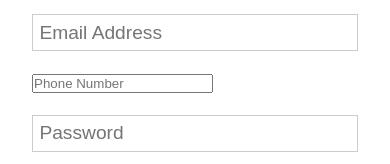
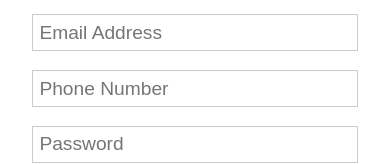
Before and after one commit to annaharbour/event-manager, a React (Create React App) app in the folder client/: page /register in a window 390 px wide. Shown: the part 269-433 px from the top of the page. Built offline with nearby package versions, Linux system fonts and the light colour scheme; no server answers; a web font is replaced by a local one.

Commit message:
Styled phone number input

```diff
--- a/client/src/App.css
+++ b/client/src/App.css
@@ -263,6 +263,7 @@ img {
 .form input[type='text'],
 .form input[type='email'],
 .form input[type='password'],
+.form input[type='tel'],
 .form input[type='date'],
 .form select,
 .form textarea {
```
